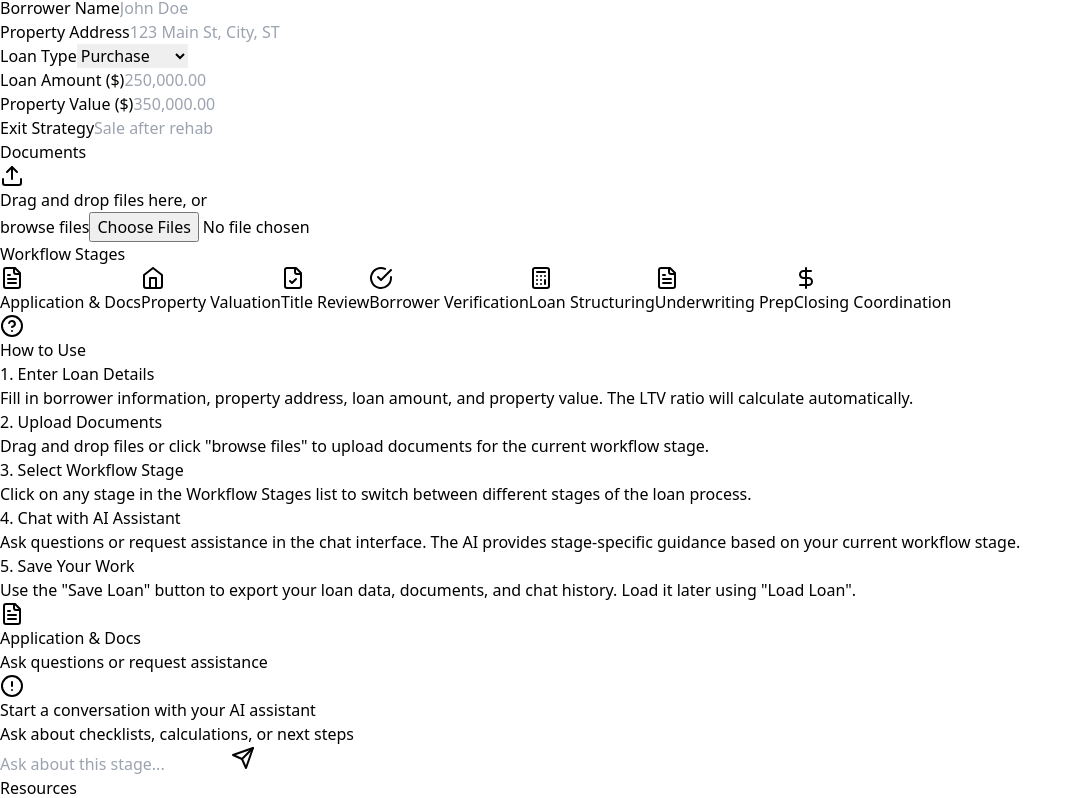
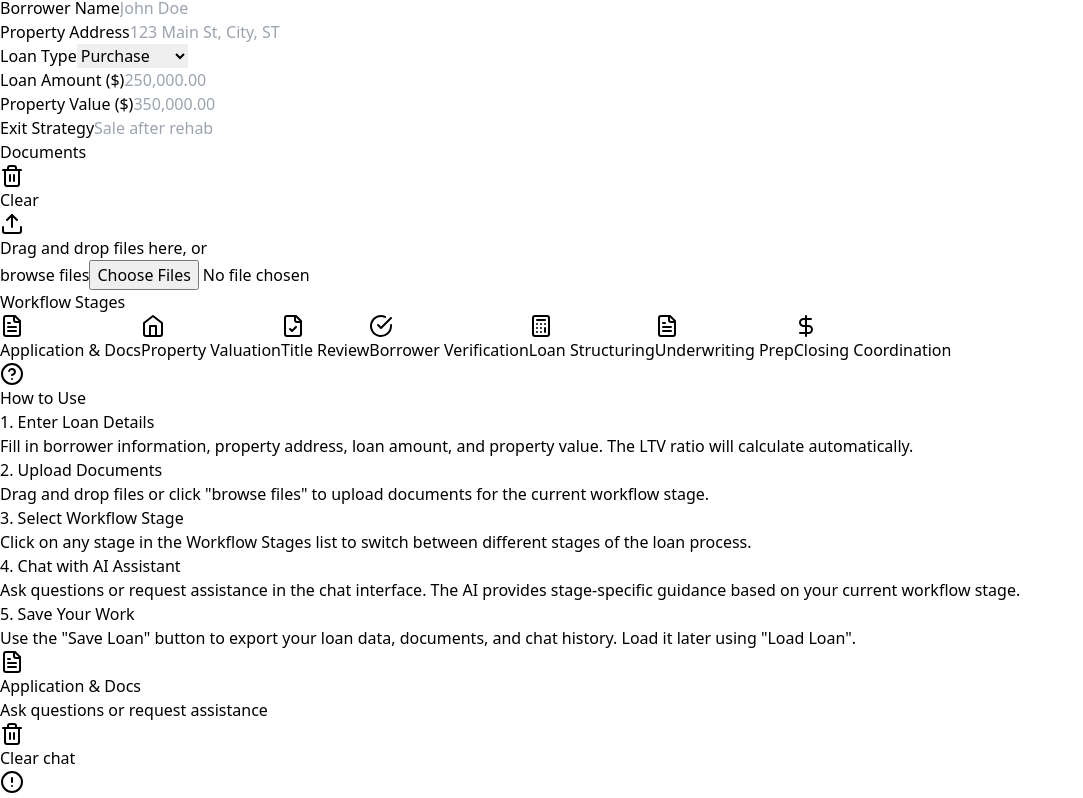
Before and after one commit to WilCr/Loan-processing-workflow, a React (Vite) app: page / in a window 1280 px wide. Shown: the part 274-1072 px from the top of the page, without its empty margins (0-1083 px from the left). Built offline with nearby package versions, Linux system fonts and the light colour scheme.

Commit message:
Add Clear chat and Documents Clear buttons with confirm on document reset
Made-with: Cursor

```diff
--- a/src/components/HardMoneyLoanProcessor.jsx
+++ b/src/components/HardMoneyLoanProcessor.jsx
@@ -1,5 +1,5 @@
 import React, { useState, useRef, useEffect } from 'react';
-import { FileText, CheckCircle, Circle, Send, Loader2, AlertCircle, Calculator, Home, FileCheck, DollarSign, BookOpen, Rocket, Layers, BarChart3, ExternalLink, Upload, X, Save, FolderOpen, CheckCircle2, HelpCircle } from 'lucide-react';
+import { FileText, CheckCircle, Circle, Send, Loader2, AlertCircle, Calculator, Home, FileCheck, DollarSign, BookOpen, Rocket, Layers, BarChart3, ExternalLink, Upload, X, Save, FolderOpen, CheckCircle2, HelpCircle, Trash2 } from 'lucide-react';
 
 export default function HardMoneyLoanProcessor() {
   const resourcesRef = useRef(null);
@@ -132,6 +132,19 @@ export default function HardMoneyLoanProcessor() {
     setStageFiles(prev => ({
       ...prev,
       [currentStage]: prev[currentStage].filter(file => file.id !== fileId)
+    }));
+  };
+
+  const clearChat = () => {
+    setChatMessages([]);
+  };
+
+  const clearCurrentStageDocuments = () => {
+    if (!stageFiles[currentStage]?.length) return;
+    if (!window.confirm('Remove all uploaded files for this workflow stage? You can upload new documents afterward.')) return;
+    setStageFiles(prev => ({
+      ...prev,
+      [currentStage]: []
     }));
   };
 
@@ -727,7 +740,19 @@ You can see every filename above. Use them to infer likely document types (e.g.
 
               {/* Document Upload Section */}
               <div className="bg-white rounded-lg shadow-lg p-6 flex flex-col">
-                <h2 className="text-xl font-bold text-slate-800 mb-4">Documents</h2>
+                <div className="flex items-center justify-between gap-2 mb-4">
+                  <h2 className="text-xl font-bold text-slate-800">Documents</h2>
+                  <button
+                    type="button"
+                    onClick={clearCurrentStageDocuments}
+                    disabled={!stageFiles[currentStage]?.length}
+                    className="text-sm px-3 py-1.5 border border-slate-300 rounded-lg text-slate-700 hover:bg-slate-50 disabled:opacity-40 disabled:cursor-not-allowed transition-colors flex items-center gap-1.5"
+                    title="Remove all files for this stage"
+                  >
+                    <Trash2 className="w-3.5 h-3.5" />
+                    Clear
+                  </button>
+                </div>
 
                 <div className="flex-1 flex flex-col">
                   {/* Drag and Drop Zone */}
@@ -887,14 +912,26 @@ You can see every filename above. Use them to infer likely document types (e.g.
             <div className="bg-white rounded-lg shadow-lg h-[calc(100vh-200px)] flex flex-col">
               {/* Chat Header */}
               <div className="border-b border-slate-200 p-4">
-                <div className="flex items-center gap-3">
-                  {React.createElement(stages[currentStage].icon, {
-                    className: `w-6 h-6 ${colorClasses[stages[currentStage].color].text}`
-                  })}
-                  <div>
-                    <h2 className="text-xl font-bold text-slate-800">{stages[currentStage].name}</h2>
-                    <p className="text-sm text-slate-600">Ask questions or request assistance</p>
+                <div className="flex items-start justify-between gap-3">
+                  <div className="flex items-center gap-3 min-w-0">
+                    {React.createElement(stages[currentStage].icon, {
+                      className: `w-6 h-6 flex-shrink-0 ${colorClasses[stages[currentStage].color].text}`
+                    })}
+                    <div className="min-w-0">
+                      <h2 className="text-xl font-bold text-slate-800">{stages[currentStage].name}</h2>
+                      <p className="text-sm text-slate-600">Ask questions or request assistance</p>
+                    </div>
                   </div>
+                  <button
+                    type="button"
+                    onClick={clearChat}
+                    disabled={isLoading || chatMessages.length === 0}
+                    className="text-sm px-3 py-1.5 border border-slate-300 rounded-lg text-slate-700 hover:bg-slate-50 disabled:opacity-40 disabled:cursor-not-allowed transition-colors flex items-center gap-1.5 flex-shrink-0"
+                    title="Clear all messages in this chat"
+                  >
+                    <Trash2 className="w-3.5 h-3.5" />
+                    Clear chat
+                  </button>
                 </div>
               </div>
 
```
